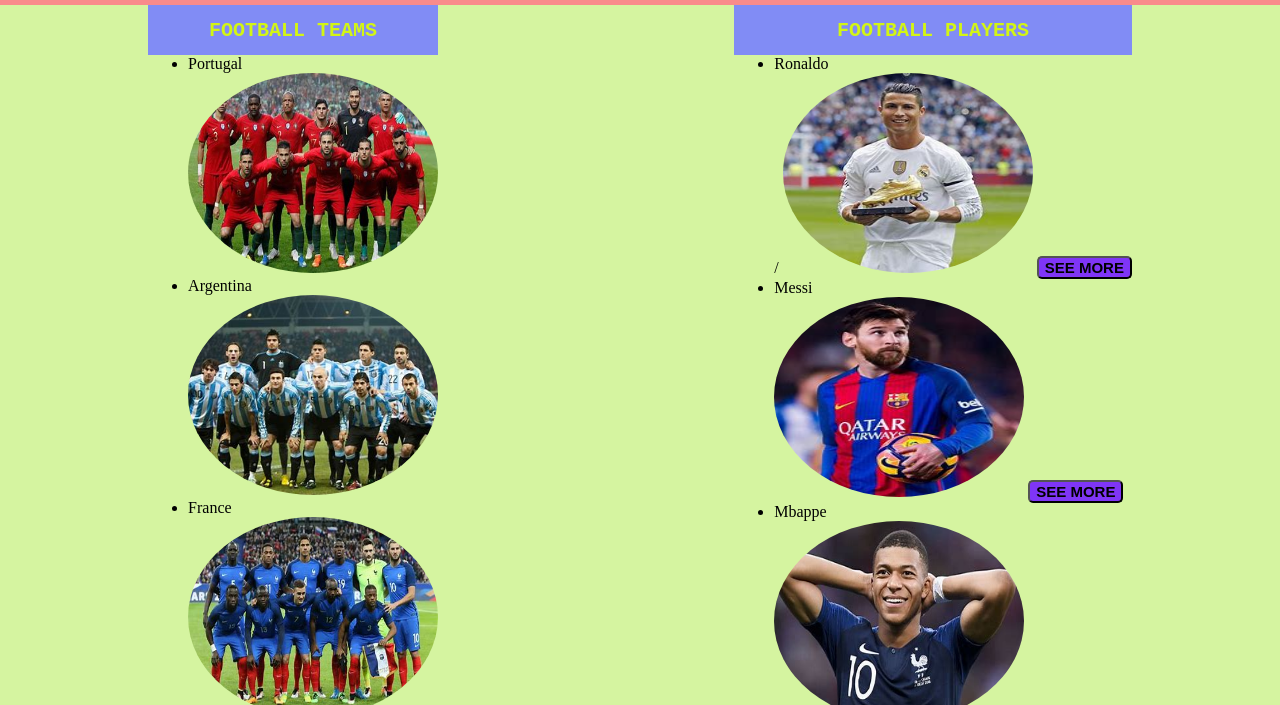
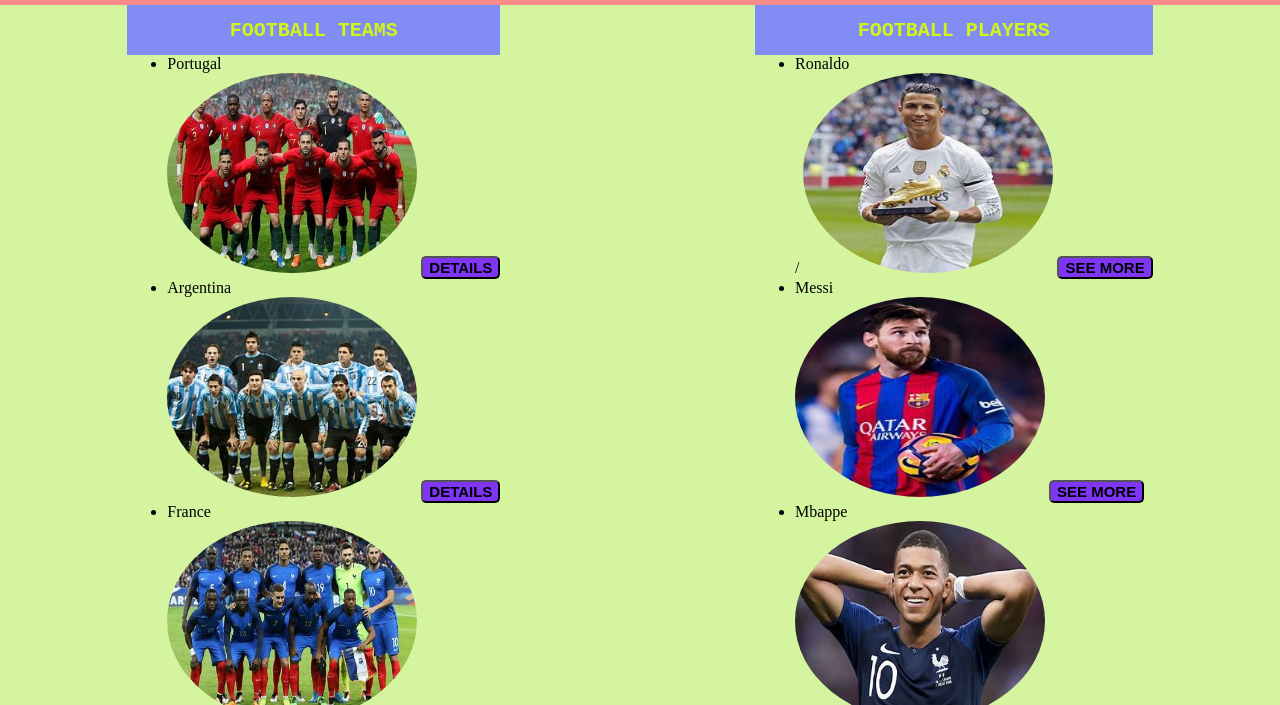
Before and after one commit to AbuTalha3/Football-World-Cup-2026, a website built with webpack: page src/index.html in a window 1280 px wide. Shown: the part 95-800 px from the top of the page. Built offline with nearby package versions, Linux system fonts and the light colour scheme.

Commit message:
Add details to teams

```diff
--- a/src/index.html
+++ b/src/index.html
@@ -16,8 +16,10 @@
     <ul class="teams-pics">
       <li>Portugal</li>
       <img src="./images/team port.jpg" alt="Portugal">
+      <button class="see-more">Details</button>
       <li>Argentina</li>
       <img src="./images/argen team.jpg" alt="Argentina">
+      <button class="see-more">Details</button>
       <li>France</li>
       <img src="./images/france team.jpg" alt="France">
       <li>Brazil</li>
```
